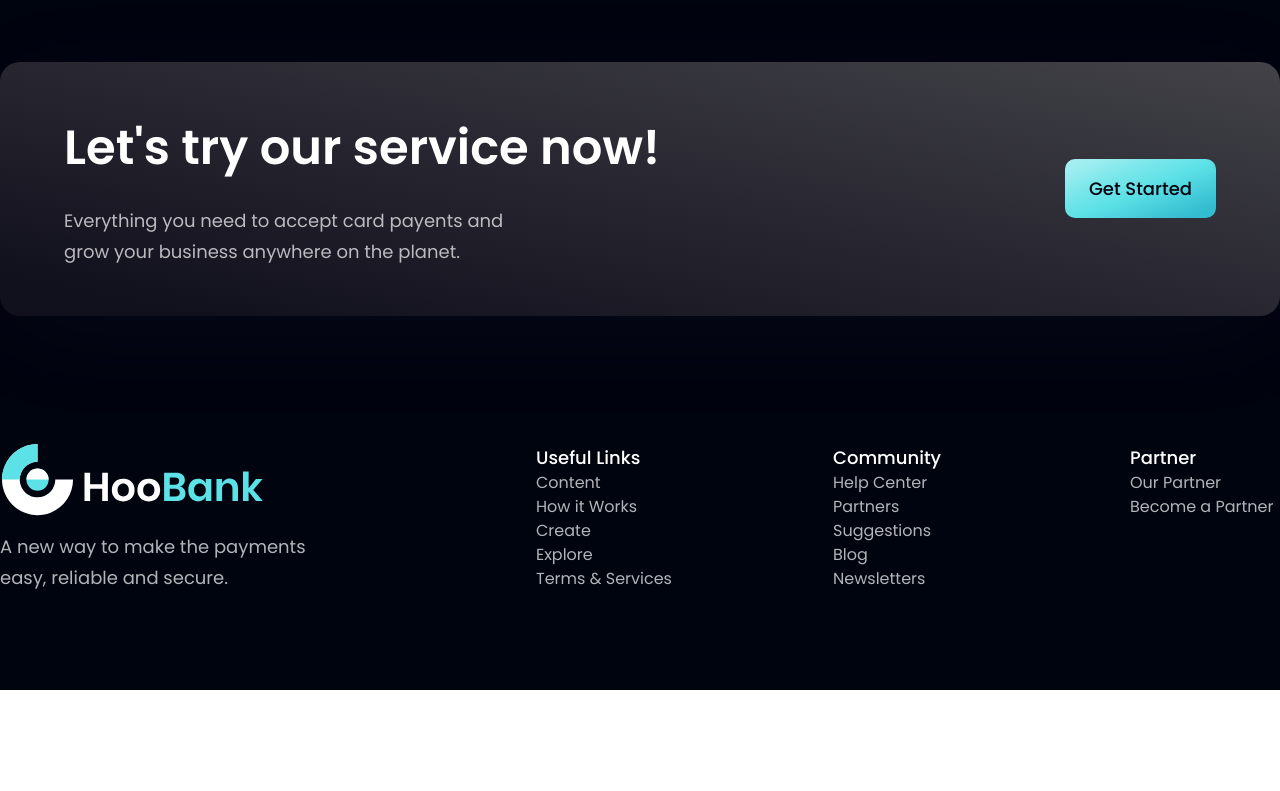
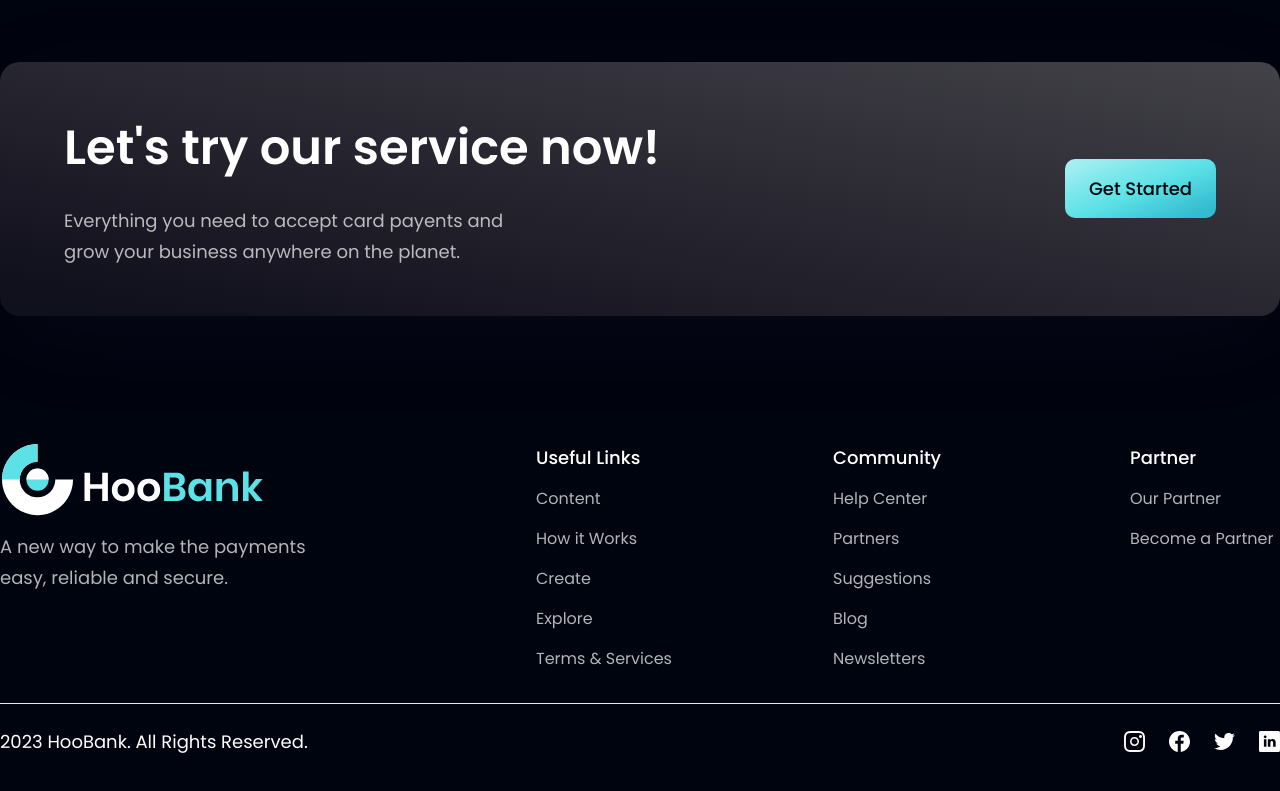
Before and after one commit to turnertop/hoobank-study, a React (Vite) app: page / in a window 1280 px wide. Shown: the part 4387-5178 px from the top of the page. Before the commit the page ends 5077 px from the top, so only its background shows below. Built offline with nearby package versions, Linux system fonts and the light colour scheme.

Commit message:
finished footer

```diff
--- a/src/components/Footer.jsx
+++ b/src/components/Footer.jsx
@@ -25,10 +25,10 @@
           {footerLinks.map((footerLink) => (
             <div key={footerLink.key} className="flex flex-col ss:my-0 my-4 min-w-[150px]">
               <h4 className="font-poppins font-medium text-[18px] leading-[27px] text-white">{footerLink.title}</h4>
-              <ul>
+              <ul className="list-none mt-4">
 
-                {footerLink.links.map((link) => (
-                  <li key={link.name} className={`font-poppins font-normal text-[16px] leading-[24px] text-dimWhite hover:text-secondary cursor-pointer`}>
+                {footerLink.links.map((link, index) => (
+                  <li key={link.name} className={`font-poppins font-normal text-[16px] leading-[24px] text-dimWhite hover:text-secondary cursor-pointer ${index !== footerLink.links.length - 1 ? 'mb-4' : 'mb-0'}`}>
                   {link.name}
                   </li>
               ))}</ul>
@@ -41,6 +41,24 @@
       </div>
 
       </div>
+
+
+      <div className="w-full flex justify-between items-center md:flex-row flex-col pt-6 border-t-[1px] border-t-[#3f3r45]">
+        <p className="font-poppins font-normal text-center text-[18px] leading-[27px] text-white">2023 HooBank. All Rights Reserved.
+        </p>
+        <div className="flex flex-row md:mt-0 mt-6">
+          {socialMedia.map((social, index) => (
+        <img key={social.id}
+          src={social.icon}
+          alt={social.id}
+          className={`w-[21px] h-[21px] object-contain cursor-pointer ${index !== socialMedia.length - 1 ? 'mr-6' : 'mr-0' }`}
+          />
+          ))}
+        </div>
+      </div>
+
+
+
     </section>
 
 
```
